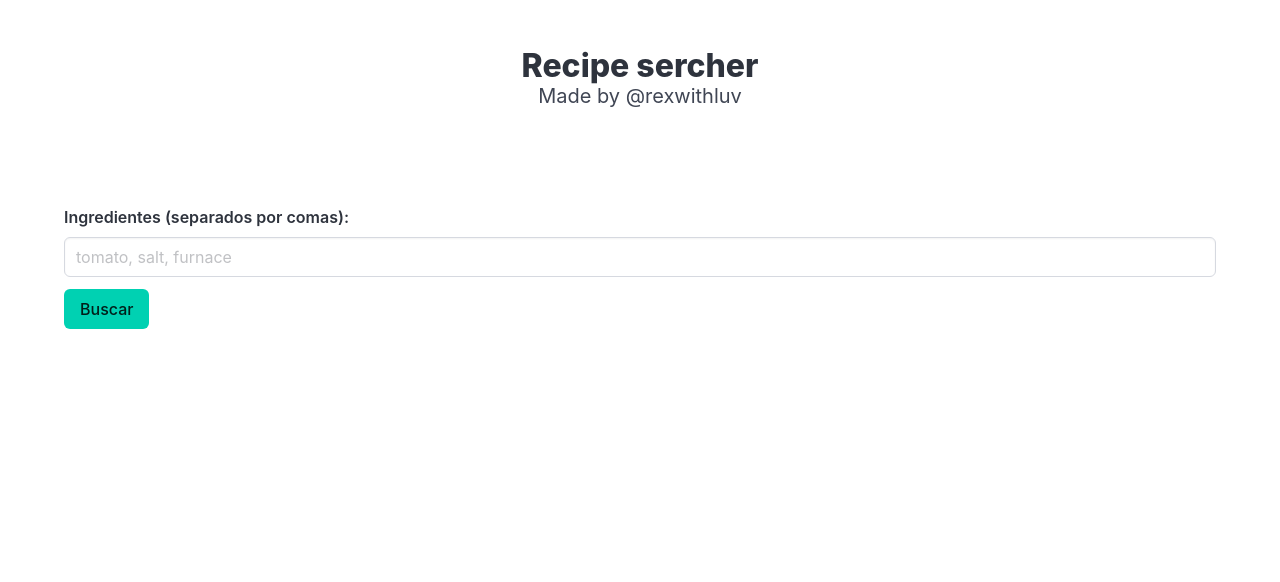
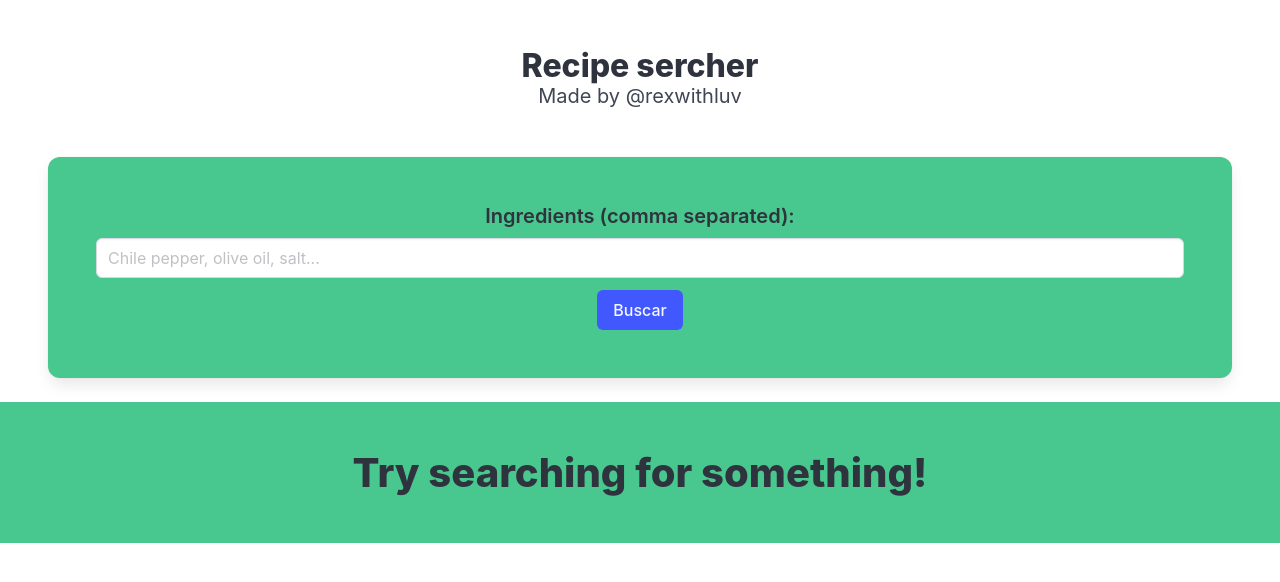
Before and after one commit to rexwithluv/Croptopia, a Flask app: page / in a window 1280 px wide. Shown: the top 582 px of the page. Run offline with Flask 3, Linux system fonts and the light colour scheme.

Commit message:
Cambios mínimos realizados.
En index.html ahora existe mayor front (con bulma).

```diff
--- a/app.py
+++ b/app.py
@@ -9,19 +9,18 @@ with open("recipes.json") as f:
 
 @app.route("/", methods=["GET", "POST"])
 def index():
-    results = []
     if flask.request.method == "POST":
-        user_ingredients = flask.request.form.get("ingredients", "").split(",")
+        user_ingredients = flask.request.form.get("ingredients", "").lower().split(",")
         user_ingredients = [ingredient.strip() for ingredient in user_ingredients]
 
+        results = []
         for recipe in recipes:
             if all(ingredient in recipe["ingredients"] for ingredient in user_ingredients):
                 results.append(recipe)
 
+        return flask.render_template("index.html", results=results, user_ingredients=user_ingredients)
 
-
-    return flask.render_template("index.html", results=results)
-
+    return flask.render_template("index.html")
 
 if __name__ == "__main__":
     app.run(host="0.0.0.0", debug=True)
--- a/docker-compose.yml
+++ b/docker-compose.yml
@@ -8,3 +8,4 @@ services:
       - ./:/app
     environment:
       - FLASK_ENV=development
+    restart: on-failure
--- a/templates/index.html
+++ b/templates/index.html
@@ -1,49 +1,66 @@
 <!DOCTYPE html>
-<html lang="es">
+<html lang="es" data-theme="light">
 
 <head>
     <meta charset="UTF-8">
     <meta name="viewport" content="width=device-width, initial-scale=1.0">
-    <title>Buscador de recetas</title>
+    <title>Recipe searcher</title>
     <link rel="stylesheet" href="https://cdn.jsdelivr.net/npm/bulma@1.0.1/css/bulma.min.css">
 </head>
 
 <body>
-    <section class="hero">
+    <div class="hero">
         <div class="hero-body has-text-centered">
             <h1 class="title">Recipe sercher</h1>
             <h2 class="subtitle">Made by @rexwithluv</h2>
         </div>
-    </section>
+    </div>
 
-    <section class="section">
-        <div class="container">
+    <div class="box mx-6 p-6 has-background-success is-rounded">
+        <div class="container has-text-centered">
             <form action="" method="post">
                 <div class="field">
-                    <label for="ingredients" class="label">Ingredientes (separados por comas):</label>
+                    <label for="ingredients" class="label title is-5">Ingredients (comma separated):</label>
                     <div class="control">
-                        <input type="text" class="input" name="ingredients" placeholder="tomato, salt, furnace">
+                        <input type="text" class="input" name="ingredients"
+                            placeholder="Chile pepper, olive oil, salt...">
                     </div>
                 </div>
                 <div class="control">
-                    <button class="button is-primary" type="submit">Buscar</button>
+                    <button class="button is-link" type="submit">Buscar</button>
                 </div>
             </form>
-    </section>
+        </div>
+    </div>
 
-    <section class="section">
-        <div class="container">
+
+    <div class="section has-text-centered has-background-success">
         {% if results %}
-            <h2 class="title is-2">Resultados de búsqueda</h2>
+        <h2 class="title is-2">Search results</h2>
         <ul>
             {% for recipe in results %}
-                <li>{{ recipe["name"] }} - Ingredientes: {{ recipe["ingredients"] | join(", ") }}</li>
+            <li>
+                {{ ("<strong>" + recipe["name"].capitalize() + "</strong>") | safe }} - Ingredientes:
+                {% set all_ingredients = [] %}
+
+                {% for ingredient in recipe["ingredients"] %}
+                {% if ingredient in user_ingredients %}
+                {% set _ = all_ingredients.append("<b>" + ingredient + "</b>") %}
+                {% else %}
+                {% set _ = all_ingredients.append(ingredient) %}
+                {% endif %}
+                {% endfor %}
+                {{ ", ".join(all_ingredients) | safe }}
+            </li>
             {% endfor %}
         </ul>
+
+        {% else %}
+        <h2 class="title is-2">Try searching for something!</h2>
+
         {% endif %}
+
     </div>
-
-    </section>
 
 </body>
 
```
Also changed, not shown: README.md. Lines whose indentation alone changed are shown as unchanged.
